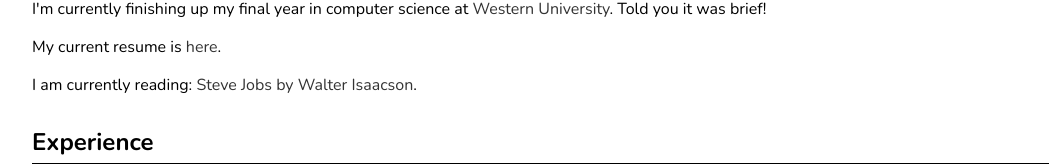
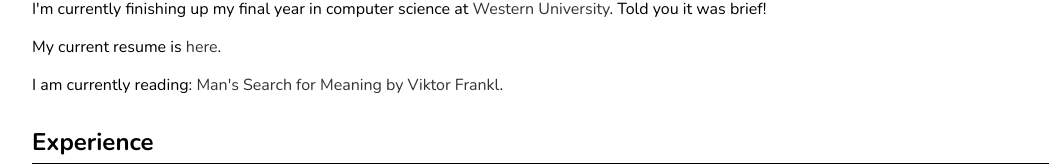
Before and after one commit to mattotchet/mattotchet.github.io, a plain HTML site: page index.html in a window 1280 px wide. Shown: the part 258-422 px from the top of the page, without its empty margins (96-1145 px from the left). Drawn offline with nearby package versions, Linux system fonts and the light colour scheme.

Commit message:
changed book

```diff
--- a/index.html
+++ b/index.html
@@ -61,7 +61,7 @@ a:hover {
         <h2>A Brief Introduction</h2>
         <p>I'm currently finishing up my final year in computer science at <a href="https://www.uwo.ca/index.html" target="_blank">Western University</a>. Told you it was brief!</p>
         <p>My current resume is <a href="Matthew_Otchet_Resume.pdf" target="_blank">here</a>.</p>
-        <p>I am currently reading: <a href="https://www.goodreads.com/book/show/11084145-steve-jobs" target="_blank">Steve Jobs by Walter Isaacson</a>.</p>
+        <p>I am currently reading: <a href="https://www.goodreads.com/book/show/4069.Man_s_Search_for_Meaning" target="_blank">Man's Search for Meaning by Viktor Frankl</a>.</p>
       </section>
 
   <section class="experience">
```
